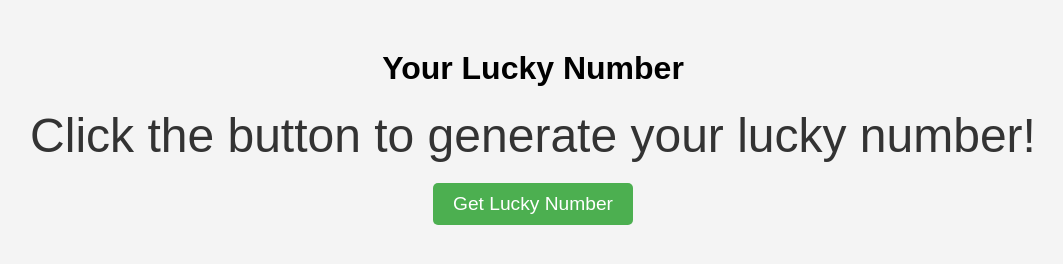
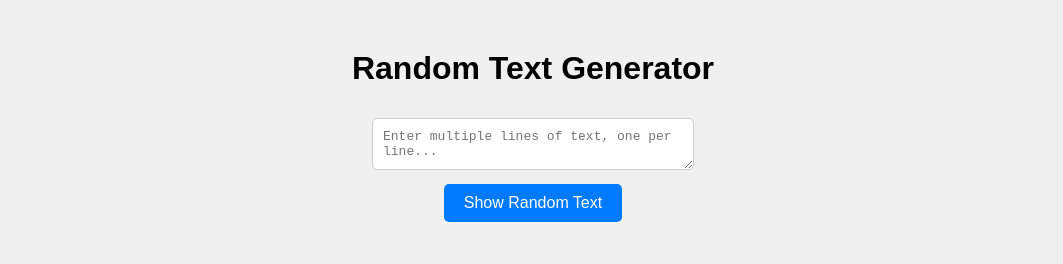
Before and after one commit to soudavanh2004/randomlucky, a plain HTML site: page index.html in a window 1280 px wide. Shown: the whole page, without its empty margins (107-1170 px from the left). Drawn offline with Linux system fonts and the light colour scheme.

Commit message:
Update index.html
test input text

```diff
--- a/index.html
+++ b/index.html
@@ -3,42 +3,54 @@
 <head>
     <meta charset="UTF-8">
     <meta name="viewport" content="width=device-width, initial-scale=1.0">
-    <title>Lucky Number Generator</title>
+    <title>Random Text Generator</title>
     <style>
         body {
             font-family: Arial, sans-serif;
-            background-color: #f4f4f4;
+            background-color: #f0f0f0;
             text-align: center;
             margin-top: 50px;
         }
-        #luckyNumber {
-            font-size: 3em;
-            color: #333;
-            margin: 20px 0;
+        input, textarea {
+            width: 300px;
+            padding: 10px;
+            margin: 10px 0;
+            border: 1px solid #ccc;
+            border-radius: 5px;
+            font-size: 1em;
         }
         button {
             padding: 10px 20px;
-            font-size: 1.2em;
-            background-color: #4CAF50;
+            font-size: 1em;
+            background-color: #007BFF;
             color: white;
             border: none;
             border-radius: 5px;
             cursor: pointer;
         }
         button:hover {
-            background-color: #45a049;
+            background-color: #0056b3;
+        }
+        #randomTextBox {
+            margin-top: 20px;
+            font-size: 1.5em;
+            color: #333;
         }
     </style>
 </head>
 <body>
-    <h1>Your Lucky Number</h1>
-    <div id="luckyNumber">Click the button to generate your lucky number!</div>
-    <button onclick="generateLuckyNumber()">Get Lucky Number</button>
+    <h1>Random Text Generator</h1>
+    <textarea id="textInput" placeholder="Enter multiple lines of text, one per line..."></textarea><br>
+    <button onclick="generateRandomText()">Show Random Text</button>
+    <div id="randomTextBox"></div>
 
     <script>
-        function generateLuckyNumber() {
-            var luckyNumber = Math.floor(Math.random() * 100) + 1; // Generates a number between 1 and 100
-            document.getElementById("luckyNumber").innerHTML = "Your lucky number is: " + luckyNumber;
+        function generateRandomText() {
+            var textInput = document.getElementById("textInput").value;
+            var lines = textInput.split('\n');
+            var randomIndex = Math.floor(Math.random() * lines.length);
+            var randomText = lines[randomIndex].trim();
+            document.getElementById("randomTextBox").innerHTML = randomText ? randomText : "Please enter some text.";
         }
     </script>
 </body>
```
